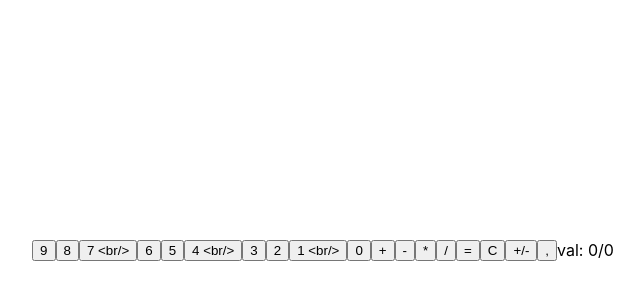
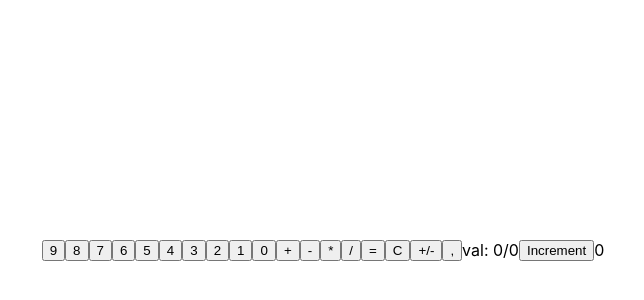
Before and after one commit to zeynepbozkirr/Calculator, a Next.js app: page / in a window 1280 px wide. Shown: the part 100-400 px from the top of the page, without its empty margins (317-961 px from the left). Built offline with nearby package versions, Linux system fonts and the light colour scheme.

Commit message:
add prev

```diff
--- a/components/index.js
+++ b/components/index.js
@@ -1,8 +1,7 @@
 import {useState, useRef, useEffect} from "react";
 import styles from  "./component.module.css"
 
-
- function Calculator() {
+export default function Calculator() {
 
      const numArr=[9,8,7,6,5,4,3,2,1,0]
      const operationArr=["+","-","*","/","=","C","+/-",","]
@@ -10,6 +9,8 @@ import styles from  "./component.module.css"
      const [result,setResult]  =useState(0)
      const [opr,setOpr]  =useState("")
      const [click,setClick]  =useState(false)
+     const [num, setNum] = useState(0);
+
 
 
      const onClickNum=(number)=>{
@@ -24,9 +25,6 @@ import styles from  "./component.module.css"
          if (operation !== "=" && operation !== "C" && operation !==  "+/-"  && operation !==  ",") {
              setOpr(operation)
              setVal(0)
-
-             // if (val){
-             // }
              if(result){
                  setResult(result)
              }
@@ -35,37 +33,35 @@ import styles from  "./component.module.css"
              }
 
          }
-         if( operation === "+/-"){
+
+         else  if( operation === "+/-"){
              console.log(opr,"opr +-")
              setVal((val * -1).toString())
              setResult(val)
          }
-          if(operation === "C"){
+
+         else if(operation === "C"){
              setVal(0)
              setResult(0)
          }
-          if(operation === ","){
+         else if(operation === ","){
               setVal(val + ",")
               setResult(val)
           }
-         if (operation === "=") {
-             if(val<=0){
-                 setResult(val)
+
+         else  if (operation === "=") {
+             if(!val){
+                 setResult((prevNum) => prevNum)
              }
-             else if(val>0) {
+             else if(val) {
                  setResult(eval(`${result}
              ${opr}
              ${val} `))
-                 // setVal(0)
 
              }
 
 
          }
-
-
-
-
 
      }
      return (
@@ -76,7 +72,7 @@ import styles from  "./component.module.css"
                         onClick={()=> {
                             onClickNum(num)
                         }}
-                >{num}  {i === 2 || i ===5 || i===8 ? "<br/>":  null }</button>
+                >{num}  </button>
             )
             }
 
@@ -95,7 +91,11 @@ import styles from  "./component.module.css"
             {result}
 
 
+
+            <button onClick={() => setNum((prevNum) => prevNum+1 )}>
+                Increment
+            </button>
+            {num}
         </div>
     )
 }
-export default Calculator
--- a/pages/index.js
+++ b/pages/index.js
@@ -6,6 +6,7 @@ import Calculator from "../components";
 export default function Home() {
   return (
     <div className={styles.container}>
+
         <Calculator/>
 
     </div>
```
